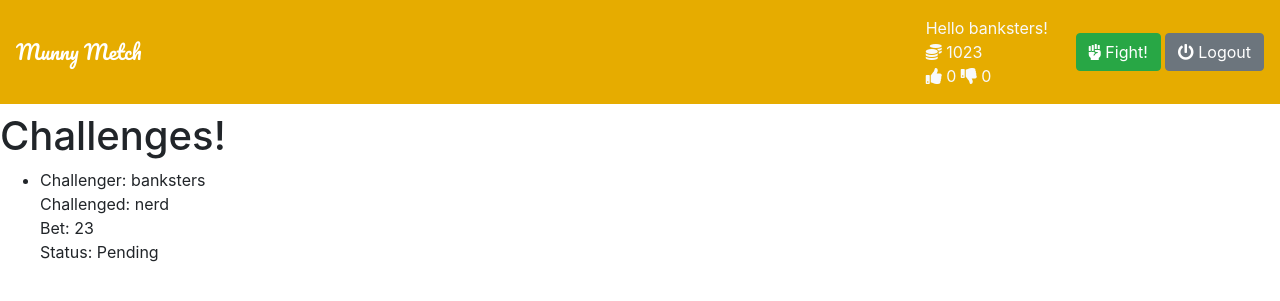
After one commit to sbkitchpanich3/MunnyMetch, a Django app: page /players/challengelist/ in a window 1280 px wide. The commit adds this page. Shown: the top 301 px of the page. Run offline with Django 3.2, Linux system fonts and the light colour scheme; a user stored in the database is signed in; data comes from the database, SQL or seed files in the repository; both versions use the stored data as it was after the commit; some libraries are stand-ins or nearby versions.

Commit message:
Challenges now kind of working!
Got a challenge list to properly display.

```diff
--- a/players/admin.py
+++ b/players/admin.py
@@ -1 +1,4 @@
 from django.contrib import admin
+from .models import Challenge
+
+admin.site.register(Challenge)
--- a/players/models.py
+++ b/players/models.py
@@ -1,6 +1,8 @@
 from django.db import models
 from django.conf import settings
 from django.urls import reverse
+
+#todo: make challenge objects return a different name for admin purposes 10/29/18
 
 class Challenge(models.Model):
 	sender = models.ForeignKey(settings.AUTH_USER_MODEL, on_delete = models.CASCADE, related_name="sender")
--- a/players/urls.py
+++ b/players/urls.py
@@ -25,6 +25,6 @@ urlpatterns = [
     path('betadd/', views.betadd, name='betadd'),
     path('betminus/', views.betminus, name='betminus'),
     path('challenge/', views.challenge, name='challenge'),
-    path('confirm/', views.confirm, name='confirm'),
-
+    path('confirm/', views.confirm2, name='confirm'),
+    path('challengelist/', views.ListView.as_view(), name='challengelist'),
 ]
--- a/players/views.py
+++ b/players/views.py
@@ -1,15 +1,27 @@
 #from django.shortcuts import render
+from django.views import generic
 from django.shortcuts import get_object_or_404, render
 from django.http import HttpResponseRedirect
 from django.urls import reverse
 from django.http import HttpResponse
+from django.views.generic import View
 from django.contrib.auth.forms import UserCreationForm
 from django.contrib.auth.models import User
 from .forms import BetForm, PlayerForm
 from accounts.models import Profile
+from .models import Challenge
 
 #TODO: Get player_by_id out to the template somehow
 	   # Separate bet form names for error testing?
+
+class ListView(generic.ListView):
+	template_name = 'challengelist.html'
+	context_object_name = 'challenges'
+
+	# Get set of challenges where either you're the sender or receiver.
+	def get_queryset(self):
+		result = Challenge.objects.filter(sender=self.request.user) | Challenge.objects.filter(receiver=self.request.user)
+		return result
 
 def index(request):
 	return HttpResponse("<h1>test</h1>")
@@ -57,9 +69,6 @@ def challenge(request):
 
 		player_form = PlayerForm()
 		return render(request, 'challenge.html', {'player_form': player_form})
-
-
-
 
 	else:
 
@@ -125,3 +134,36 @@ def confirm(request):
 
 		player_form = PlayerForm()
 		return render(request, 'confirm.html', {'player_form': player_form})
+
+def confirm2(request):
+	#current_player = Profile.objects.get(user=request.user.id)
+	player_form = PlayerForm(request.POST)
+
+	if request.method == 'POST':
+		#get the Profile of the currently logged in user.
+
+		if player_form.is_valid():
+			# ['player'] field has to match what's in the index template's form name.  BULLSHIT!
+			# This is responsible for getting the POST data btw.
+			# name is getting the clean version of the player attribute from the PlayerForm.
+			name = player_form.cleaned_data['player']
+			betAmount = player_form.cleaned_data['bet']
+			# player_object grabs the user from the User class using the username provided by the POST data.
+			try:
+				player_object = User.objects.get(username__iexact=name)
+			except User.DoesNotExist:
+				return HttpResponse("My dude that person isn't a player!")
+			# Create a new Challenge object with a user object
+			newChallenge = Challenge(sender=request.user, receiver=player_object, bet=betAmount, status=0, p1result=None, p2result=None)
+			newChallenge.save()
+			return render(request, 'confirm.html', {'player_form': player_form})
+
+		else:
+
+			player_form = PlayerForm()
+			return render(request, 'confirm.html', {'player_form': player_form})
+
+	else:
+
+		player_form = PlayerForm()
+		return render(request, 'confirm.html', {'player_form': player_form})
--- /dev/null
+++ b/templates/challengelist.html
@@ -0,0 +1,19 @@
+{% extends 'base.html' %}
+
+{% block content %}
+<h1>Challenges!</h1>
+<ul>
+{% for challenge in object_list %}
+    <li>Challenger: {{ challenge.sender }} <br>
+    Challenged: {{ challenge.receiver }} <br>
+	Bet: {{ challenge.bet }}</li>
+	Status:
+	{% if challenge.status == 0 %} Pending
+	{% elif challenge.status == 1 %} In Progress
+	{% else %} Finished
+	{% endif %}
+{% empty %}
+    <li>No challenges yet.</li>
+{% endfor %}
+</ul>
+{% endblock %}
--- a/templates/index.html
+++ b/templates/index.html
@@ -27,6 +27,8 @@
       </form>
     </div>
 
+    <a href="{% url 'players:challengelist' %}" role="button" class="btn btn-secondary btn-lg">Challenge List</a>
+
 
   </div>
 {% endif %}
```
Also changed, not shown: db.sqlite3.
